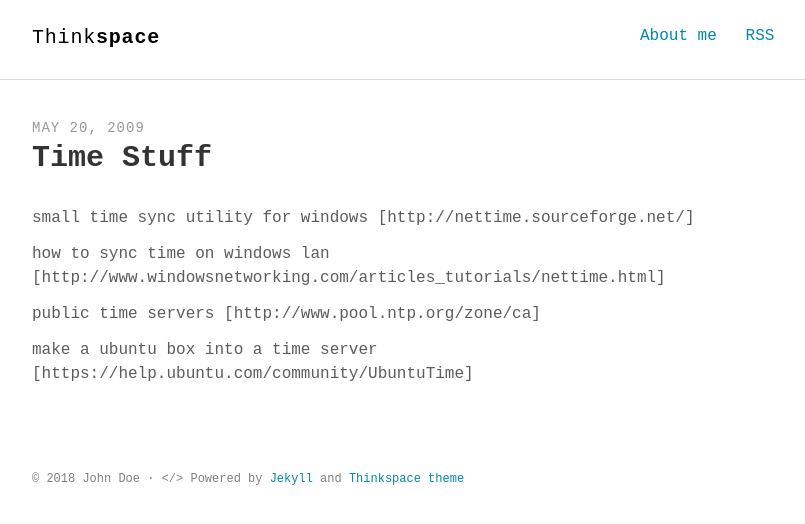
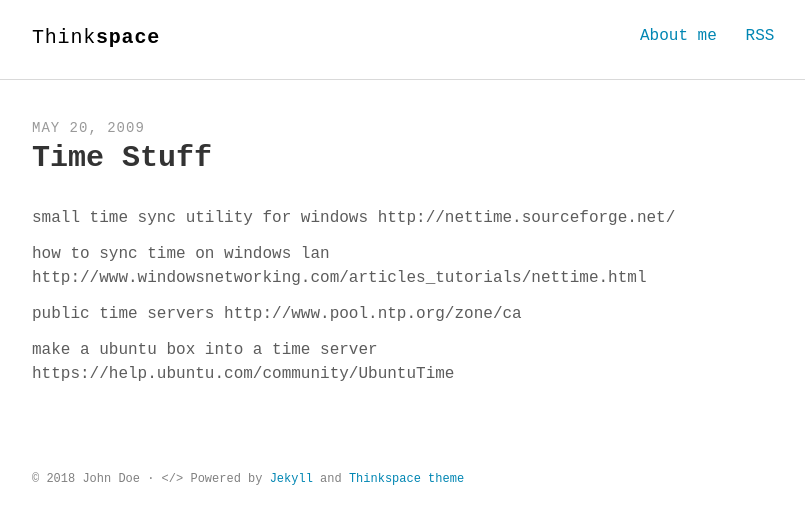
Before and after one commit to misoverstood/thatstheworst.com, a Jekyll site: the page built from _posts/2009-05-20-time-stuff.md, in a window 1280 px wide. Shown: the top 524 px of the page, without its empty margins (232-1037 px from the left). Built offline with Jekyll 4.4.1, drawn with Linux system fonts in a browser that asks for light colours; some web fonts are replaced; our own code applies the rules of GitHub Pages for plain Markdown files.

```diff
--- a/_posts/2009-05-20-time-stuff.md
+++ b/_posts/2009-05-20-time-stuff.md
@@ -1,11 +1,11 @@
 small time sync utility for windows
-[http://nettime.sourceforge.net/]
+http://nettime.sourceforge.net/
 
 how to sync time on windows lan
-[http://www.windowsnetworking.com/articles_tutorials/nettime.html]
+http://www.windowsnetworking.com/articles_tutorials/nettime.html
 
 public time servers
-[http://www.pool.ntp.org/zone/ca]
+http://www.pool.ntp.org/zone/ca
 
 make a ubuntu box into a time server
-[https://help.ubuntu.com/community/UbuntuTime]
+https://help.ubuntu.com/community/UbuntuTime
```
